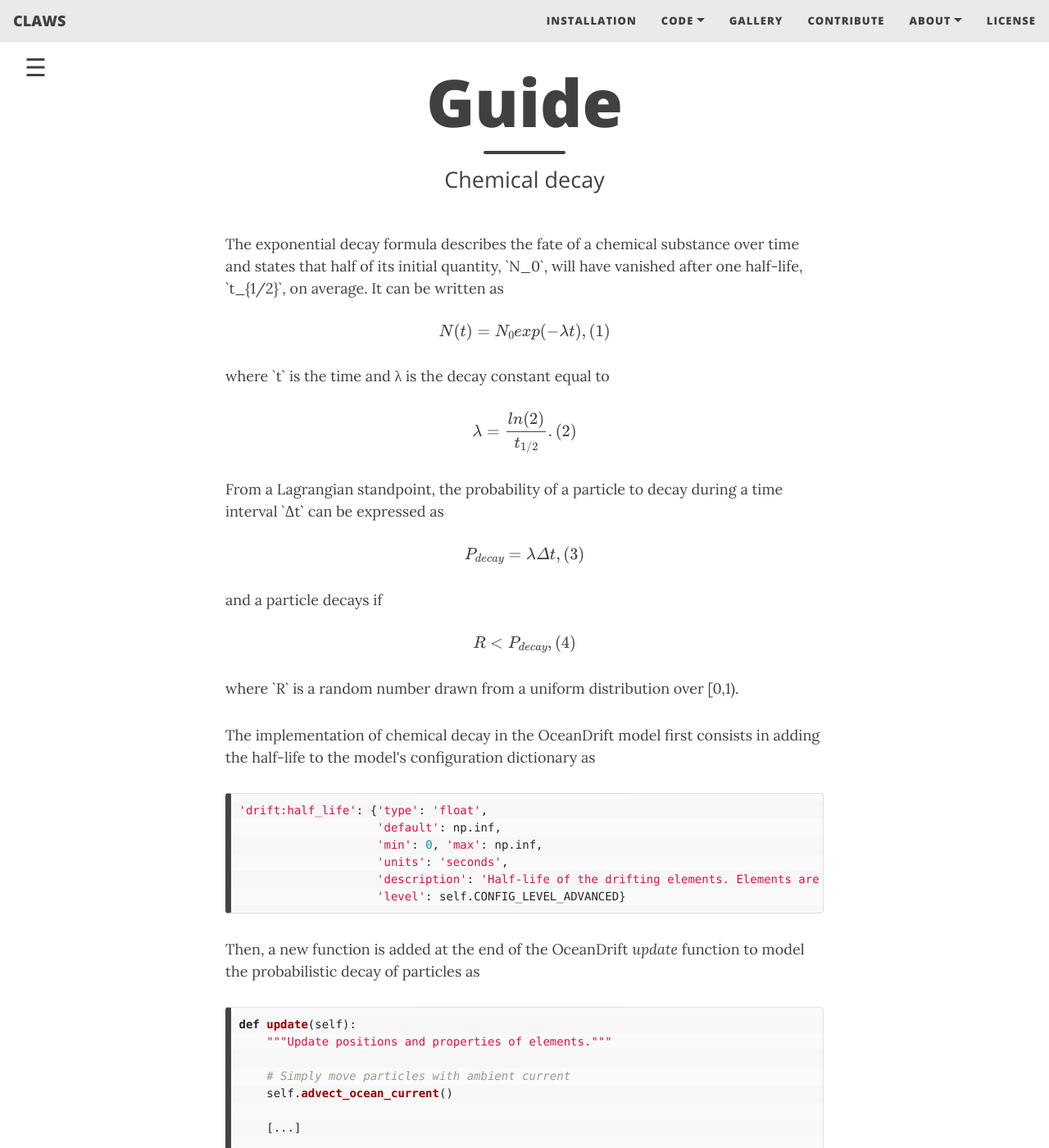
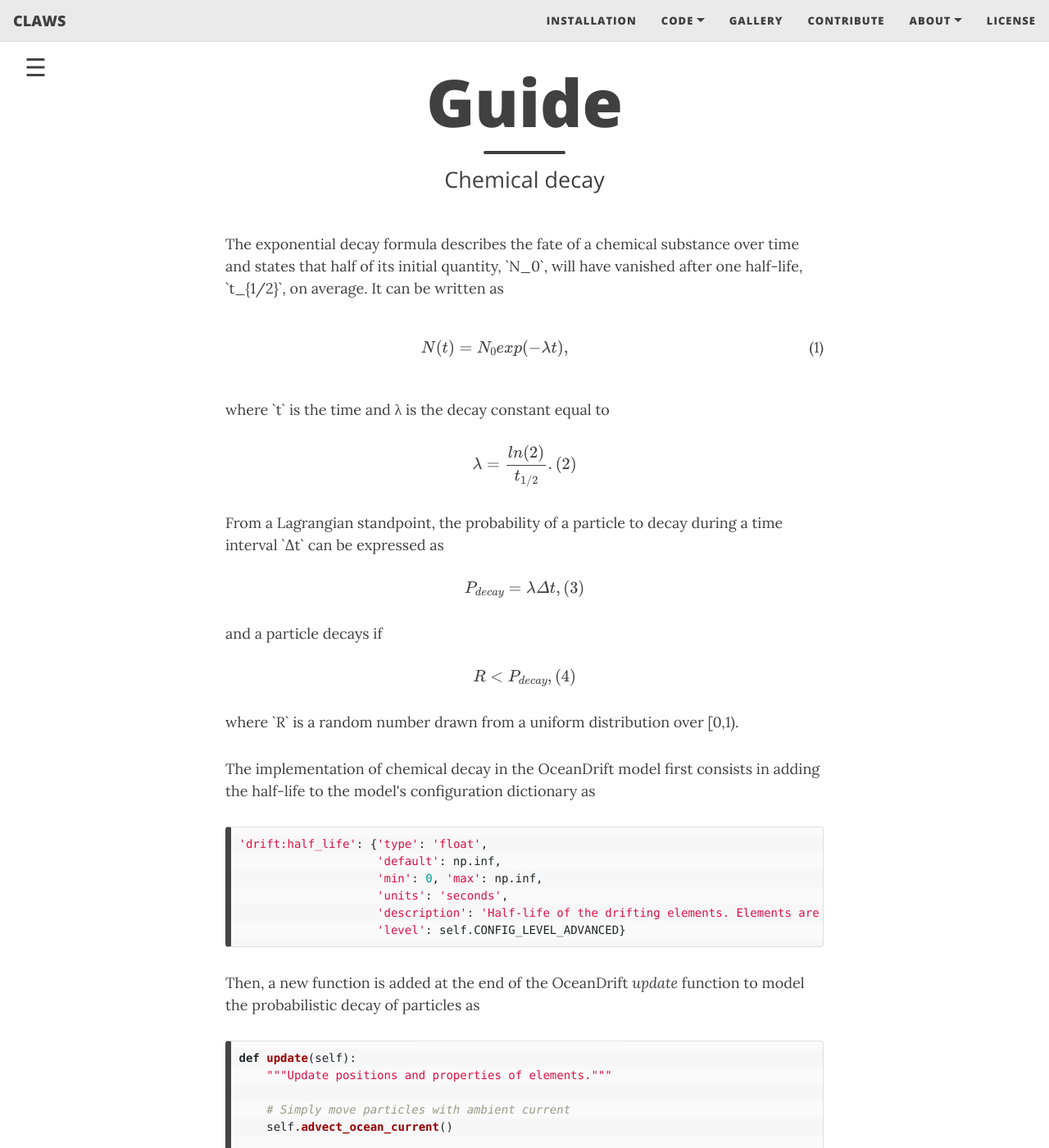
Before and after one commit to claws-scot/claws-scot.github.io, a Jekyll site: the page built from guide.md, in a window 1280 px wide and 1400 px high. Shown: the whole window at 82% size. Built offline with Jekyll 4.4.1, drawn with Linux system fonts in a browser that asks for light colours; nearby versions of some CDN libraries; formulas are drawn with MathJax 3.

Commit message:
Editing web pages

```diff
--- a/_includes/head.html
+++ b/_includes/head.html
@@ -277,6 +277,27 @@
   }
   </style>
 
+<!--  Equations style with numbers aligned right-->
+  <style>
+    .equation {
+      display: table;
+      width: 100%;
+    }
+
+    .equation__content,
+    .equation__number {
+      display: table-cell;
+    }
+
+    .equation__content {
+      width: 90%;
+    }
+
+    .equation__number {
+        text-align: right;
+    }
+  </style>
+
 
 
   <style>
--- a/guide.md
+++ b/guide.md
@@ -38,8 +38,11 @@ if (localStorage.getItem("show_sidenav")) openNav()
 
 <p>The exponential decay formula describes the fate of a chemical substance over time and states that half of its initial quantity, `N_0`, will have vanished after one half-life, `t_{1/2}`, on average. It can be written as</p>
 
-<p>$$ N(t) = N_0 exp(-&#955; t), &nbsp;&nbsp;(1)$$</p>
-<!--    \label{eq:exponentialdecay}-->
+<div class="equation">
+  <equation class="equation__content">$$N(t) = N_0 exp(-&#955; t)\text{,}$$</equation>
+  <!--    \label{eq:exponentialdecay}-->
+  <div class="equation__number">(1)</div>
+</div>
 
 <p>where `t` is the time and &#955; is the decay constant equal to</p>
 
```
